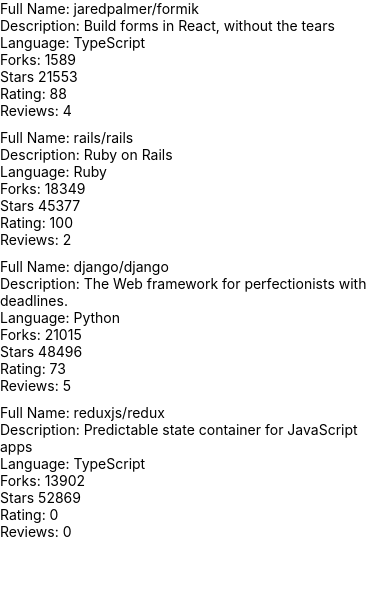
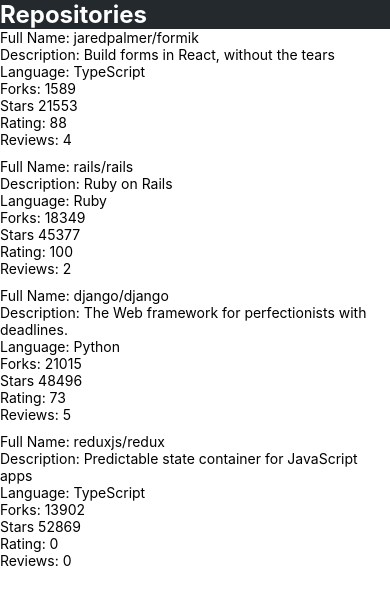
Before and after one commit to duyhuynh02/full-stack-open-, a React Native app in the folder part 10/rate-repository-app/: screen / in a window 390 px wide. Shown: the top 604 px of the page. Built offline with nearby package versions, Linux system fonts and the light colour scheme.

Commit message:
done ex 10.4

```diff
--- /dev/null
+++ b/part 10/rate-repository-app/src/components/AppBar.jsx
@@ -0,0 +1,25 @@
+import { View, StyleSheet, Text, Pressable } from 'react-native';
+import Constants from 'expo-constants';
+import theme from '../theme';
+
+const styles = StyleSheet.create({
+  container: {
+    paddingTop: Constants.statusBarHeight,
+  },
+  text: {
+    fontSize: theme.fontSizes.heading,
+    fontWeight: theme.fontWeights.bold,
+    color: "white",
+    backgroundColor: '#24292e',
+  }
+});
+
+const AppBar = () => {
+  return <View style={styles.container}>
+        <Pressable onPress={() => {}}>
+            <Text style={styles.text}>Repositories</Text>
+        </Pressable>
+    </View>;
+};
+
+export default AppBar;
--- a/part 10/rate-repository-app/src/components/Main.jsx
+++ b/part 10/rate-repository-app/src/components/Main.jsx
@@ -1,10 +1,9 @@
-import Constants from 'expo-constants';
-import { Text, StyleSheet, View } from 'react-native';
+import { StyleSheet, View } from 'react-native';
 import RepositoryList from './RepositoryList';
+import AppBar from './AppBar';
 
 const styles = StyleSheet.create({
   container: {
-    marginTop: Constants.statusBarHeight,
     flexGrow: 1,
     flexShrink: 1,
   },
@@ -13,6 +12,7 @@
 const Main = () => {
   return (
     <View style={styles.container}>
+        <AppBar />
         <RepositoryList />
     </View>
   );
--- a/part 10/rate-repository-app/src/components/RepositoryItem.jsx
+++ b/part 10/rate-repository-app/src/components/RepositoryItem.jsx
@@ -1,8 +1,8 @@
-import { Text } from 'react-native';
+import { Text, View } from 'react-native';
 
 const RepositoryItem = ({ item }) => {
     return (
-        <>
+        <View>
             <Text>Full Name: {item.fullName}</Text>
             <Text>Description: {item.description}</Text>
             <Text>Language: {item.language}</Text>
@@ -10,7 +10,7 @@
             <Text>Stars {item.stargazersCount}</Text>
             <Text>Rating: {item.ratingAverage}</Text>
             <Text>Reviews: {item.reviewCount}</Text>
-        </>
+        </View>
     );
 };
 
--- /dev/null
+++ b/part 10/rate-repository-app/src/theme.js
@@ -0,0 +1,21 @@
+const theme = {
+    colors: {
+      textPrimary: '#24292e',
+      textSecondary: '#586069',
+      primary: '#0366d6',
+    },
+    fontSizes: {
+      body: 14,
+      subheading: 16,
+      heading: 24,
+    },
+    fonts: {
+      main: 'System',
+    },
+    fontWeights: {
+      normal: '400',
+      bold: '700',
+    },
+  };
+
+export default theme;
```
Also changed, not shown: part 10/rate-repository-app/src/components/Text.jsx (added, +39 -0 lines).
